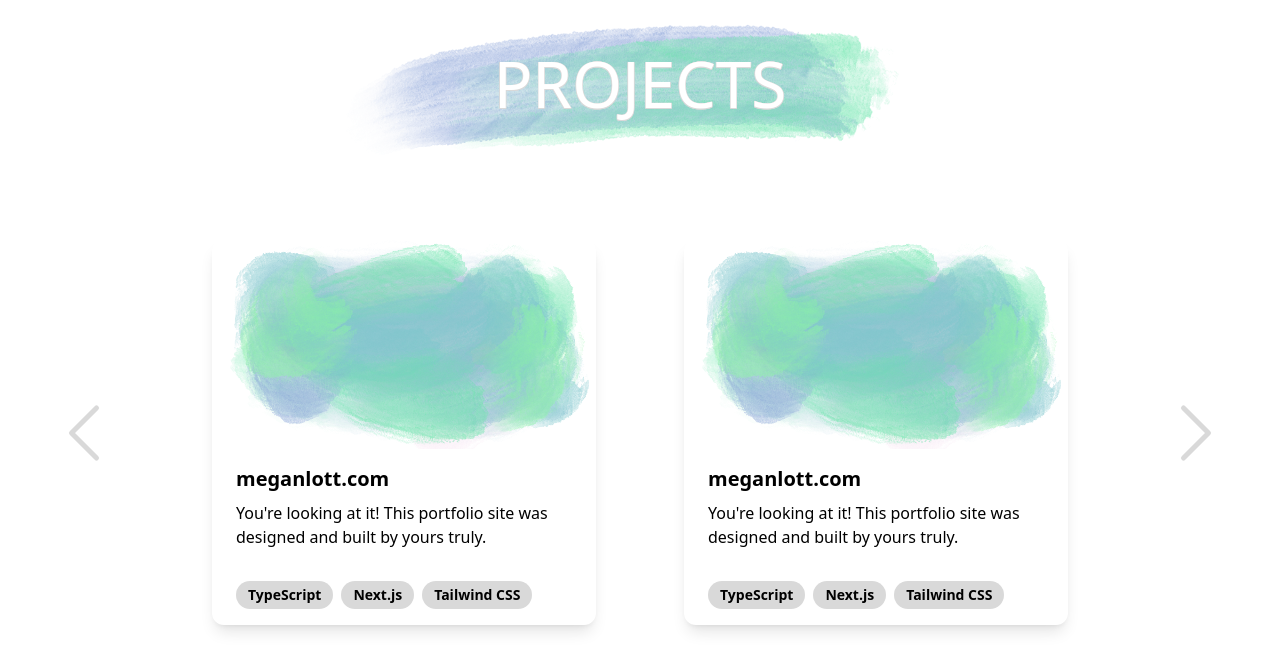
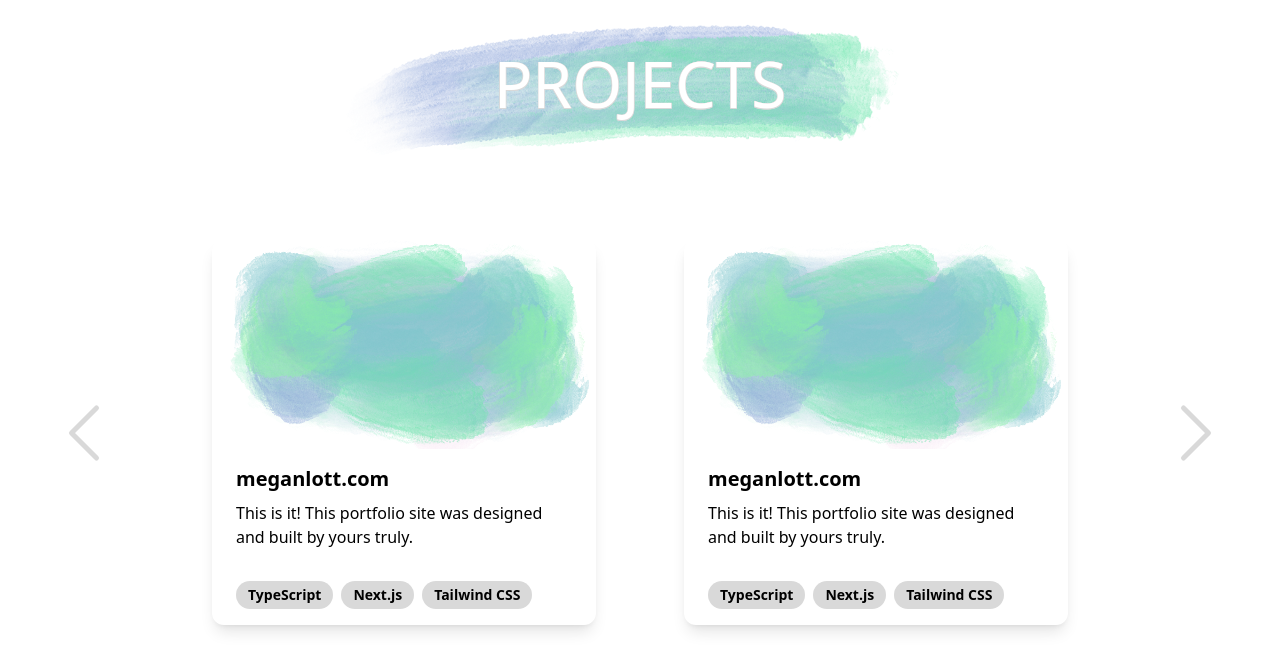
Before and after one commit to meglott/meganlott, a Next.js app: page /projects in a window 1280 px wide. Shown: the top 670 px of the page. Built offline with nearby package versions, Linux system fonts and the light colour scheme.

Commit message:
Update default port

```diff
--- a/components/project-card.tsx
+++ b/components/project-card.tsx
@@ -8,7 +8,7 @@
             <div className="px-6 py-4">
                 <div className="font-bold text-xl mb-2">meganlott.com</div>
                 <p className="text-gray-700 text-base">
-                You're looking at it! This portfolio site was designed and built by yours truly.
+                This is it! This portfolio site was designed and built by yours truly.
                 </p>
             </div>
             <div className="px-6 pt-4 pb-2">
--- a/package.json
+++ b/package.json
@@ -6,7 +6,7 @@
     "dev": "next dev -p ${PORT:-3000}",
     "lint": "prettier -w **/*.{ts,tsx,css} && next lint",
     "build": "next build",
-    "start": "next start -p ${PORT:-80}"
+    "start": "next start -p ${PORT:-3000}"
   },
   "dependencies": {
     "@headlessui/react": "1.7.14",
```
